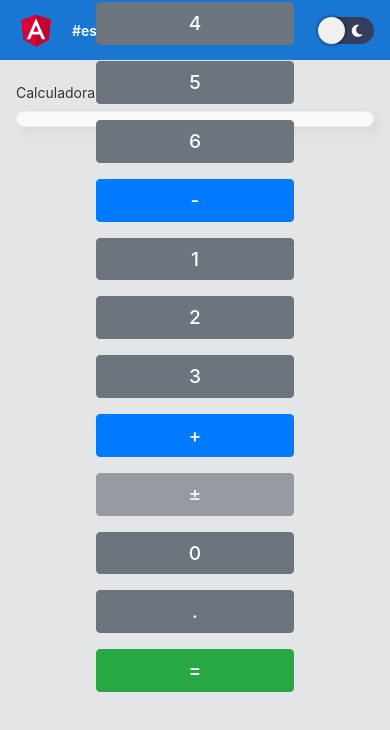
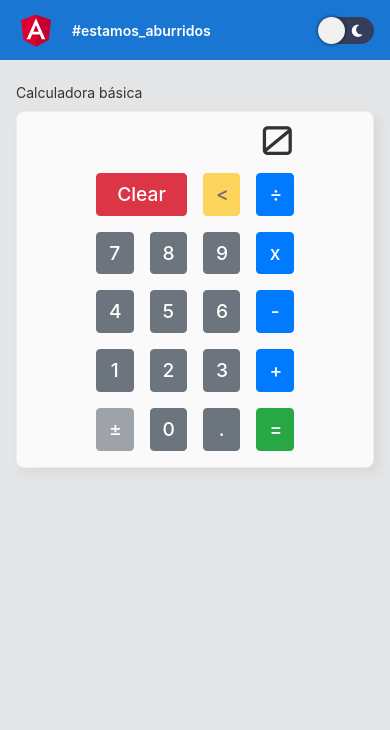
Before and after one commit to jorgekautz/calculator, an Angular app: page / in a window 390 px wide. Shown: the top 730 px of the page. Built offline with nearby package versions, Linux system fonts and the light colour scheme.

Commit message:
Mejoras de responsive en mobile

```diff
--- a/src/app/app.component.html
+++ b/src/app/app.component.html
@@ -18,79 +18,79 @@
     <span>Calculadora básica</span>
   </div>
   <div class="row justify-content-center">
-    <div class="col-md-4">
+    <div class="col-sm-5 col-md-4">
       <div class="card calculator">
         <form>
           <div class="row">
-            <div class="col-md-12 text-right">
+            <div class="col-12 text-right">
               <p class="result">{{result}}</p>
               <span class="small history">{{history}}</span>
             </div>
           </div>
           <div class="row" id="firstRow">
-            <div class="col-md-6">
+            <div class="col-6">
               <input class="btn btn-danger btn-calculator" type="button" value="Clear" (click)="press('C')"/>
             </div>
-            <div class="col-md-3">
+            <div class="col-3">
               <input class="btn btn-warning btn-calculator" type="button" value="<" (click)="press('<')" disabled/>
             </div>
-            <div class="col-md-3">
+            <div class="col-3">
               <input class="btn btn-primary btn-calculator" type="button" value="÷" (click)="press('÷')"/>
             </div>
           </div>
           <div class="row">
-            <div class="col-md-3">
+            <div class="col-3">
               <input class="btn btn-secondary btn-calculator" type="button" value="7" (click)="press('7')"/>
             </div>
-            <div class="col-md-3">
+            <div class="col-3">
               <input class="btn btn-secondary btn-calculator" type="button" value="8" (click)="press('8')"/>
             </div>
-            <div class="col-md-3">
+            <div class="col-3">
               <input class="btn btn-secondary btn-calculator" type="button" value="9" (click)="press('9')"/>
             </div>
-            <div class="col-md-3">
+            <div class="col-3">
               <input class="btn btn-primary btn-calculator" type="button" value="x" (click)="press('x')"/>
             </div>
           </div>
           <div class="row">
-            <div class="col-md-3">
+            <div class="col-3">
               <input class="btn btn-secondary btn-calculator" type="button" value="4" (click)="press('4')"/>
             </div>
-            <div class="col-md-3">
+            <div class="col-3">
               <input class="btn btn-secondary btn-calculator" type="button" value="5" (click)="press('5')"/>
             </div>
-            <div class="col-md-3">
+            <div class="col-3">
               <input class="btn btn-secondary btn-calculator" type="button" value="6" (click)="press('6')"/>
             </div>
-            <div class="col-md-3">
+            <div class="col-3">
               <input class="btn btn-primary btn-calculator" type="button" value="-" (click)="press('-')"/>
             </div>
           </div>
           <div class="row">
-            <div class="col-md-3">
+            <div class="col-3">
               <span class="btn btn-secondary btn-calculator" type="button" (click)="press('1')">1</span>
             </div>
-            <div class="col-md-3">
+            <div class="col-3">
               <input class="btn btn-secondary btn-calculator" type="button" value="2" (click)="press('2')"/>
             </div>
-            <div class="col-md-3">
+            <div class="col-3">
               <input class="btn btn-secondary btn-calculator" type="button" value="3" (click)="press('3')"/>
             </div>
-            <div class="col-md-3">
+            <div class="col-3">
               <input class="btn btn-primary btn-calculator" type="button" value="+" (click)="press('+')"/>
             </div>
           </div>
           <div class="row">
-            <div class="col-md-3">
+            <div class="col-3">
               <input class="btn btn-secondary btn-calculator" type="button" value="±" (click)="press('±')" disabled/>
             </div>
-            <div class="col-md-3">
+            <div class="col-3">
               <input class="btn btn-secondary btn-calculator" type="button" value="0" (click)="press('0')"/>
             </div>
-            <div class="col-md-3">
+            <div class="col-3">
               <input class="btn btn-secondary btn-calculator" type="button" value="." (click)="press('.')"/>
             </div>
-            <div class="col-md-3">
+            <div class="col-3">
               <input class="btn btn-success btn-calculator" type="button" value="=" (click)="press('=')"/>
             </div>
           </div>
--- a/src/app/app.component.scss
+++ b/src/app/app.component.scss
@@ -334,8 +334,8 @@ svg#rocket-smoke {
 .calculator {
     margin-top: 2rem;
     border-radius: 0.5rem;
-    height: auto;
-    width: auto;
+    height: auto !important;
+    width: auto !important;
     box-shadow: $sombraLight;
     padding: 0;
 
@@ -345,7 +345,7 @@ svg#rocket-smoke {
         font-weight: 500;
     }
 
-    .col-md-3, .col-md-6, .col-md-12, form {
+    .col-3, .col-6, .col-12, form {
         padding: 0.5rem;
     }
 
```
